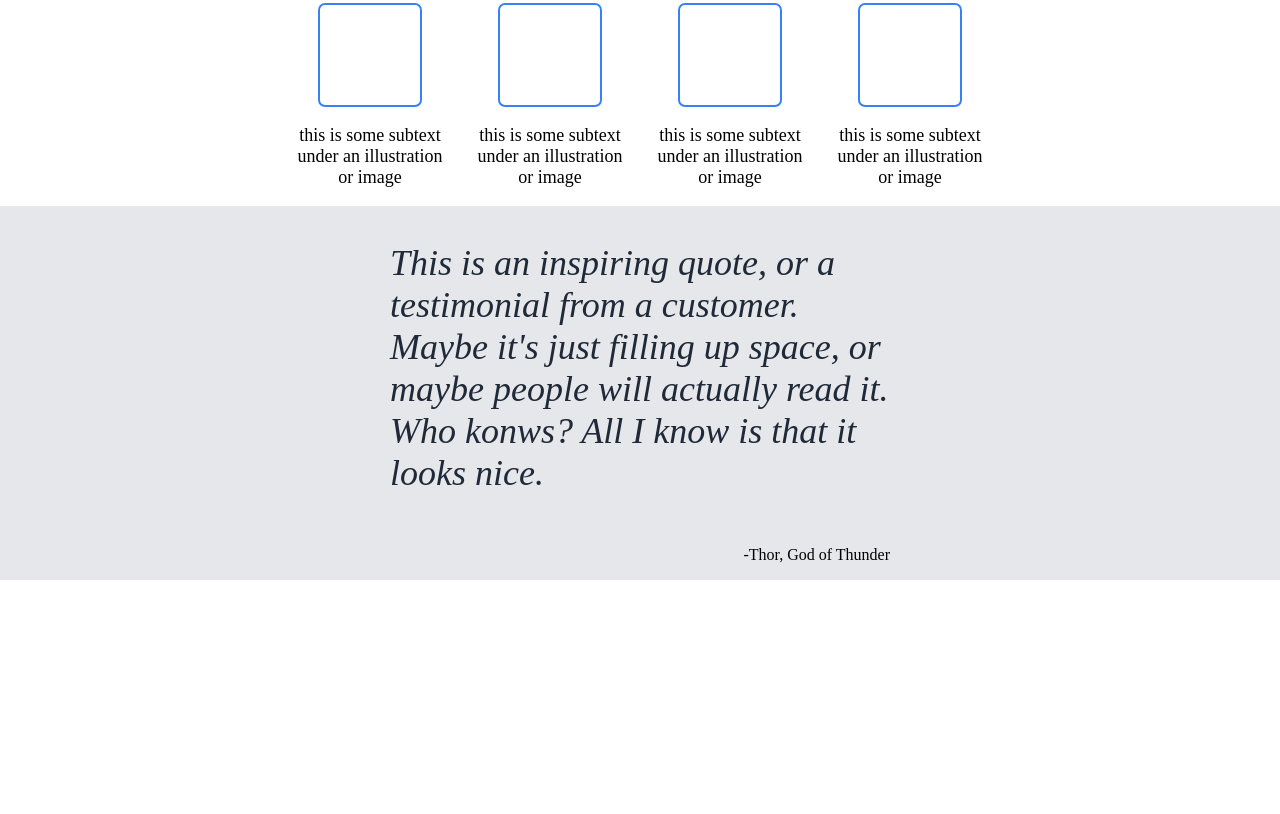
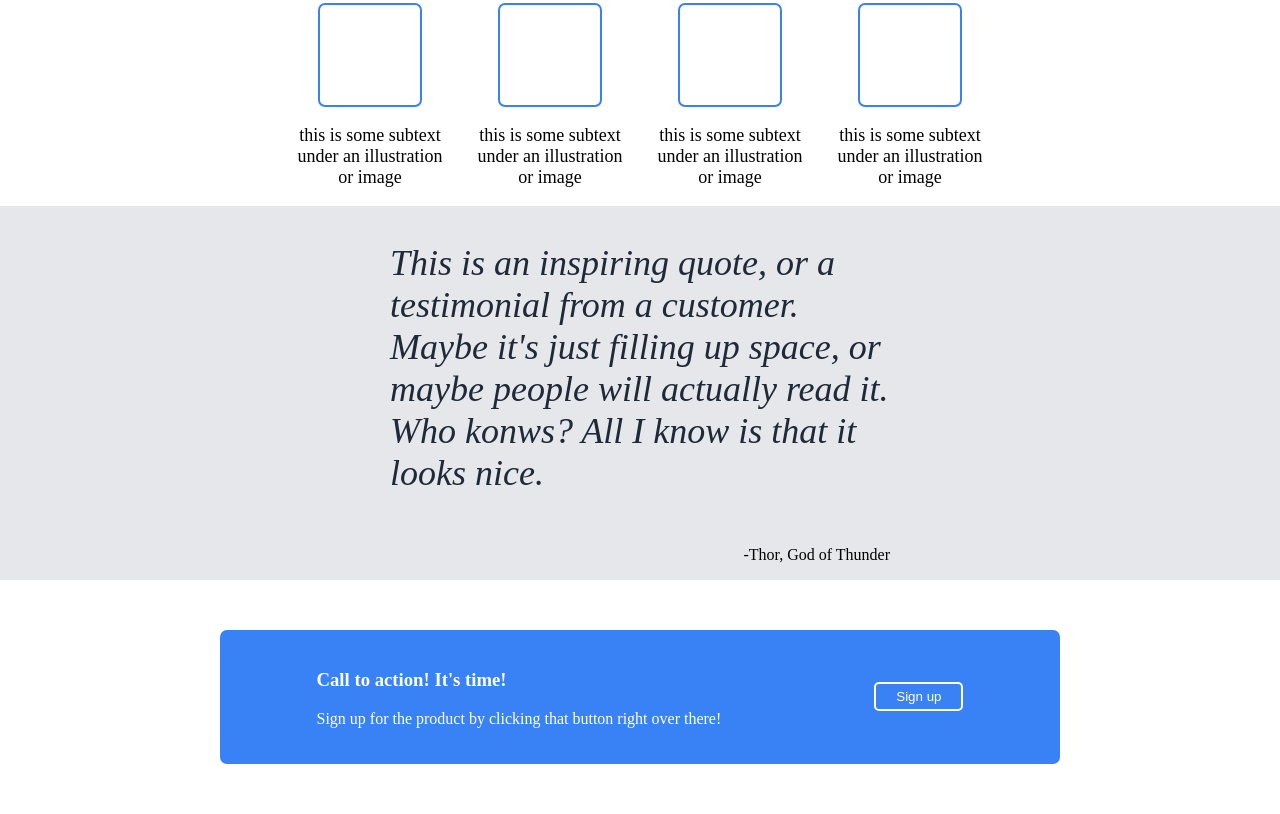
Before and after one commit to vegaZenith/landing-page, a plain HTML site: page index.html in a window 1280 px wide. Shown: the part 526-1340 px from the top of the page. Before the commit the page ends 1106 px from the top, so only its background shows below. Drawn offline with Linux system fonts and the light colour scheme.

Commit message:
Add a call-to-action section, with styling Added a call-to-action section and applied flex box. Also applied styles to fonts.

```diff
--- a/index.html
+++ b/index.html
@@ -57,5 +57,14 @@
             <p class="quote">This is an inspiring quote, or a testimonial from a customer. Maybe it's just filling up space, or maybe people will actually read it. Who konws? All I know is that it looks nice.</p>
             <p class="quote-author">-Thor, God of Thunder</p>
         </div>
+        <div id="call-to-action">
+            <div class="call-to-action-box">
+                <div class="call-to-action-left">
+                    <h3 class="call-to-action-header">Call to action! It's time!</h3>
+                    <p class="call-to-action-text">Sign up for the product by clicking that button right over there!</p>
+                </div>
+                <button class="call-to-action-button">Sign up</button>
+            </div>
+        </div>
     </body>
 </html>
--- a/styles.css
+++ b/styles.css
@@ -36,6 +36,11 @@ a {
     flex-direction: column;
     align-items: center;
     background-color: #E5E7EB;
+}
+
+#call-to-action{
+    display: flex;
+    justify-content: center;
 }
 
 .header-logo {
@@ -133,3 +138,30 @@ a {
     justify-content: flex-end;
     width: 500px;
 }
+
+.call-to-action-box {
+    display: flex;
+    justify-content: space-around;
+    background-color: #3882F6;
+    border-radius: 7px;
+    width: 800px;
+    margin: 50px;
+    padding: 20px;
+}
+
+.call-to-action-header {
+    color: white;
+}
+
+.call-to-action-text {
+    color: white;
+}
+
+.call-to-action-button {
+    align-self: center;
+    color: white;
+    background-color: #3882F6;
+    border: solid 2px white;
+    border-radius: 5px;
+    padding: 5px 20px;
+}
```
